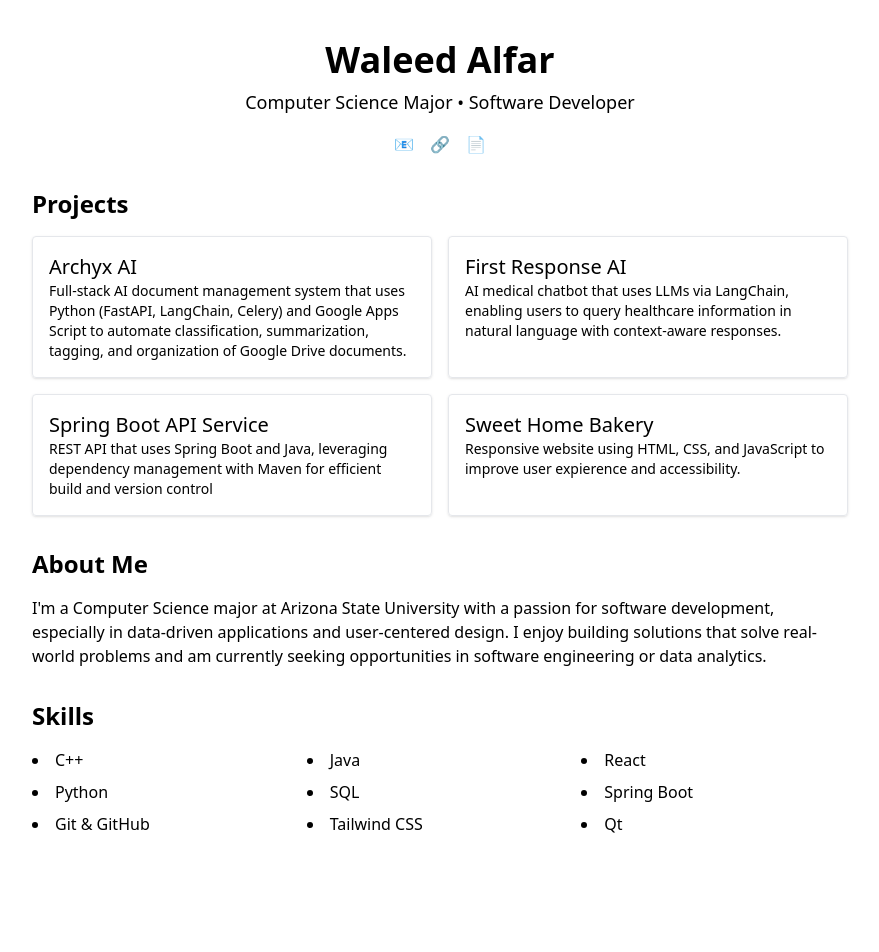
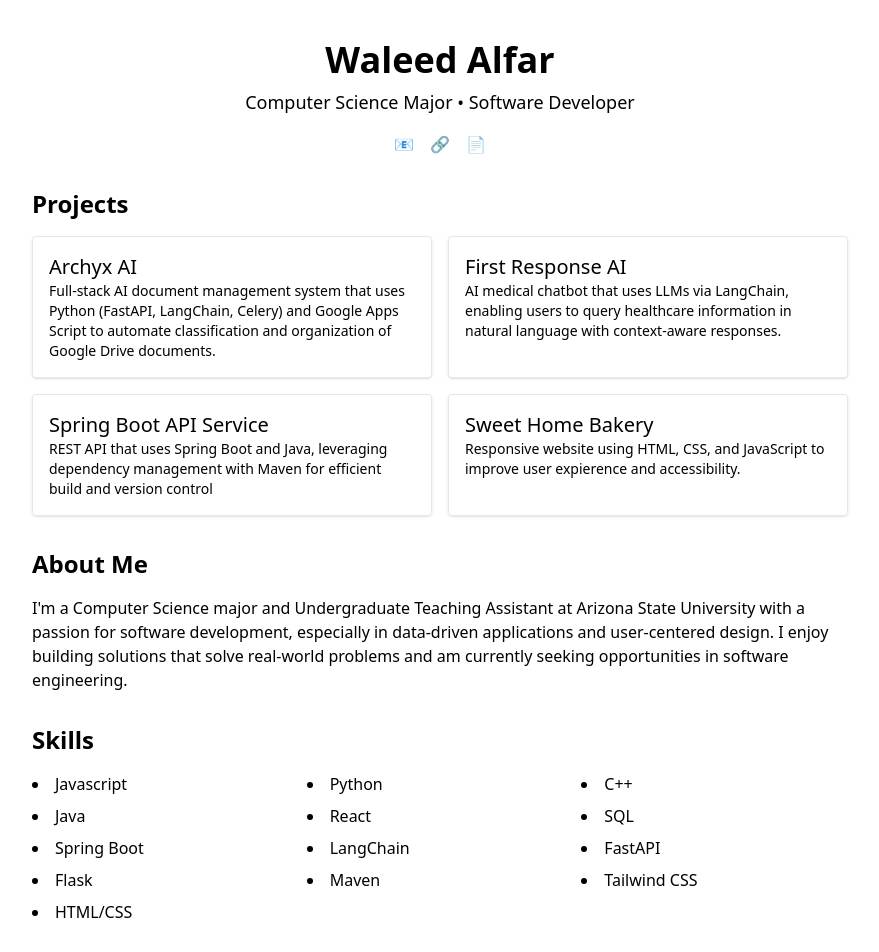
Before and after one commit to waleedalfar/Portfolio-Website, a React (Vite) app: page / in a window 1280 px wide. Shown: the top 952 px of the page, without its empty margins (200-1079 px from the left). Before the commit the page ends 876 px from the top, so only its background shows below. Built offline with nearby package versions, Linux system fonts and the light colour scheme.

Commit message:
adjusting skills tab

```diff
--- a/src/Portfolio.jsx
+++ b/src/Portfolio.jsx
@@ -23,7 +23,7 @@ export default function Portfolio() {
             <h3 className="text-xl font-medium">Archyx AI</h3>
             <p className="text-sm text-muted-foreground">
               Full-stack AI document management system that uses Python (FastAPI, LangChain, Celery) and Google Apps
-Script to automate classification, summarization, tagging, and organization of Google Drive documents.
+Script to automate classification and organization of Google Drive documents.
             </p>
           </div>
           <div className="border p-4 rounded shadow">
@@ -52,26 +52,30 @@ for efficient build and version control
       <section>
         <h2 className="text-2xl font-semibold mb-4">About Me</h2>
         <p className="text-muted-foreground">
-          I'm a Computer Science major at Arizona State University with a passion
+          I'm a Computer Science major and Undergraduate Teaching Assistant at Arizona State University with a passion
           for software development, especially in data-driven applications and
           user-centered design. I enjoy building solutions that solve real-world
-          problems and am currently seeking opportunities in software engineering
-          or data analytics.
+          problems and am currently seeking opportunities in software engineering.
+
         </p>
       </section>
 
       <section>
         <h2 className="text-2xl font-semibold mb-4">Skills</h2>
         <ul className="grid grid-cols-2 md:grid-cols-3 gap-2 list-disc list-inside text-muted-foreground">
+          <li>Javascript</li>
+          <li>Python</li>
           <li>C++</li>
           <li>Java</li>
           <li>React</li>
-          <li>Python</li>
           <li>SQL</li>
           <li>Spring Boot</li>
-          <li>Git & GitHub</li>
+          <li>LangChain</li>
+          <li>FastAPI</li>
+          <li>Flask</li>
+          <li>Maven</li>
           <li>Tailwind CSS</li>
-          <li>Qt</li>
+          <li>HTML/CSS</li>
         </ul>
       </section>
     </main>
```
